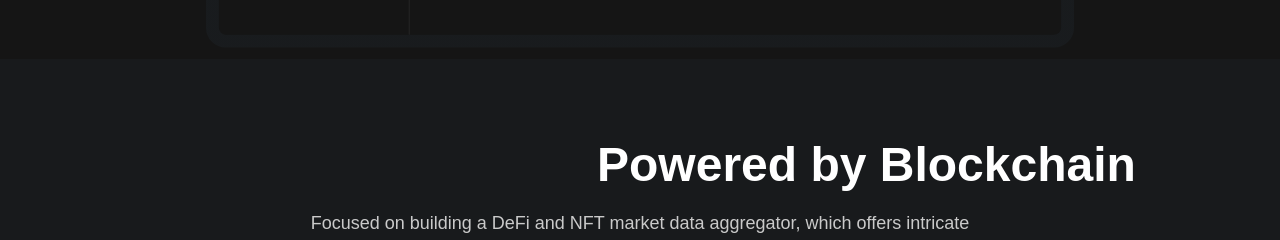
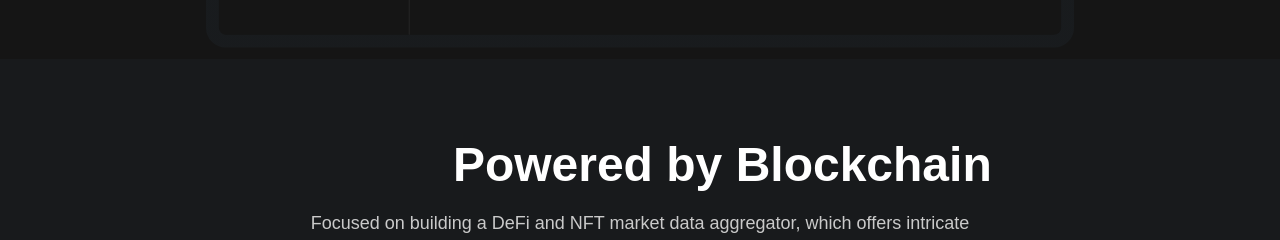
Before and after one commit to KvNGCzA/Official-Website, a React (Create React App) app: page / in a window 1280 px wide. Shown: the part 1144-1384 px from the top of the page. Built offline with nearby package versions, Linux system fonts and the light colour scheme; a web font is replaced by a local one.

Commit message:
made required updates

```diff
--- a/src/pages/Home/index.tsx
+++ b/src/pages/Home/index.tsx
@@ -348,11 +348,11 @@ const Home = () => (
             position: absolute;
             top: 14.6996124031%;
             left: 35.3819444444%;
-            width: 64.6180555556%;
+            width: 61.6180555556%;
             height: 59px;
             font-size: 48px;
             line-height: 59px;
-            text-align: center;
+            text-align: justify;
           }`
           }
         ]}
```
